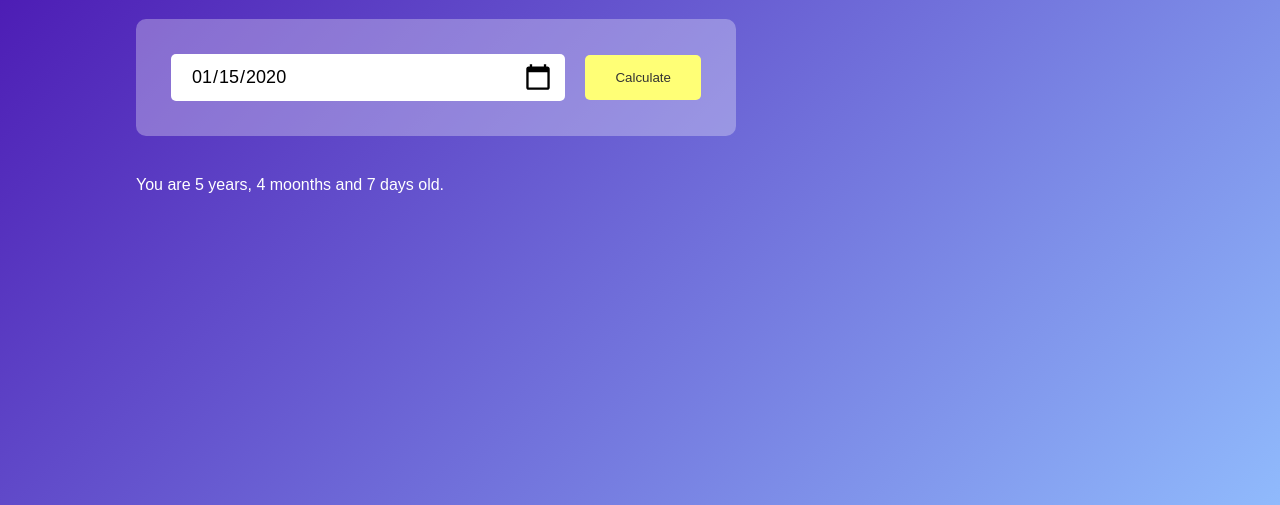
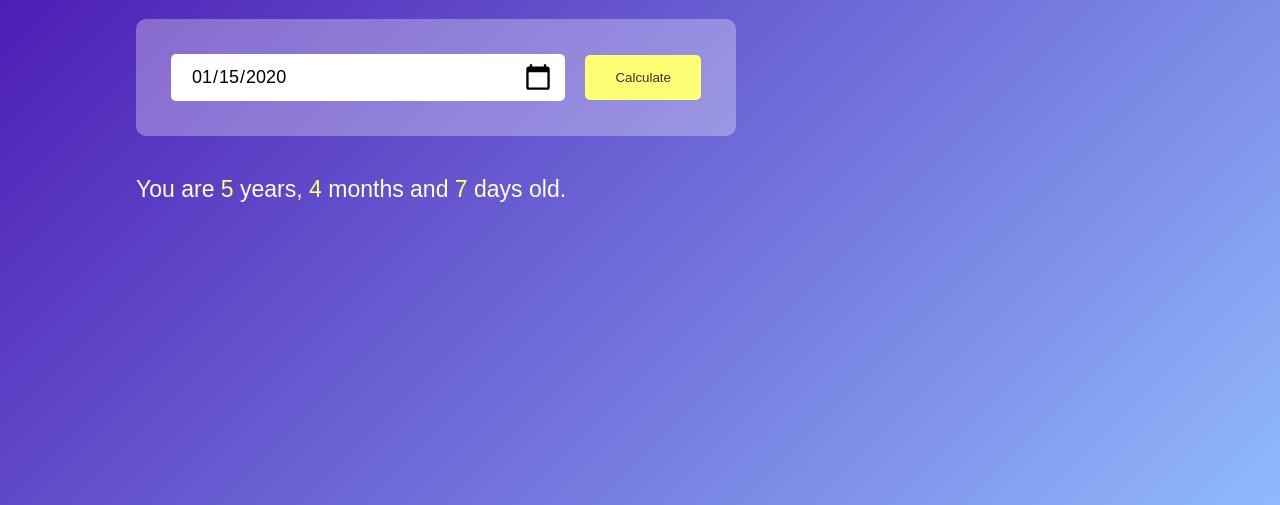
Before and after one commit to amiksha125/age-calculator, a plain HTML site: page index.html in a window 1280 px wide. Both pictures are taken after typing "2020-01-15" into the empty fields and a click on the button "Calculate". Shown: the part 295-800 px from the top of the page. Drawn offline with Linux system fonts and the light colour scheme.

Commit message:
add style to output message

```diff
--- a/script.js
+++ b/script.js
@@ -61,7 +61,7 @@ function calculateAge(){
 
     console.log(date3, month3, year3);
 
-    result.innerHTML = `You are ${year3} years, ${month3} moonths and ${date3} days old.`
+    result.innerHTML = `You are <span>${year3}</span> years, <span>${month3}</span> months and <span>${date3}</span> days old.`
 
 }
 
--- a/style.css
+++ b/style.css
@@ -117,3 +117,11 @@
 
     cursor: pointer;
 }
+
+#result{
+    font-size: 23px;
+}
+
+#result span{
+     color: #ffff76;
+}
```
